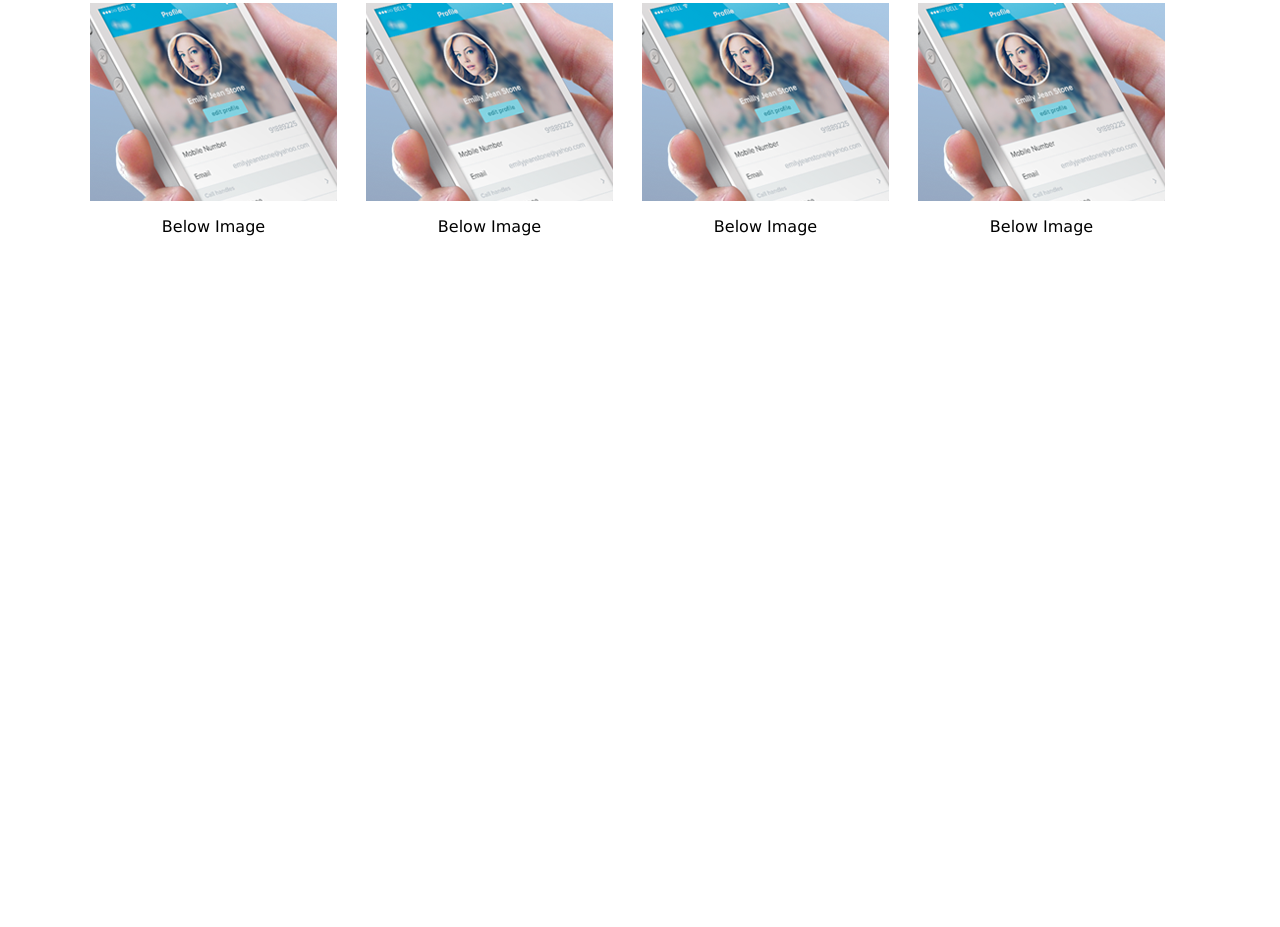
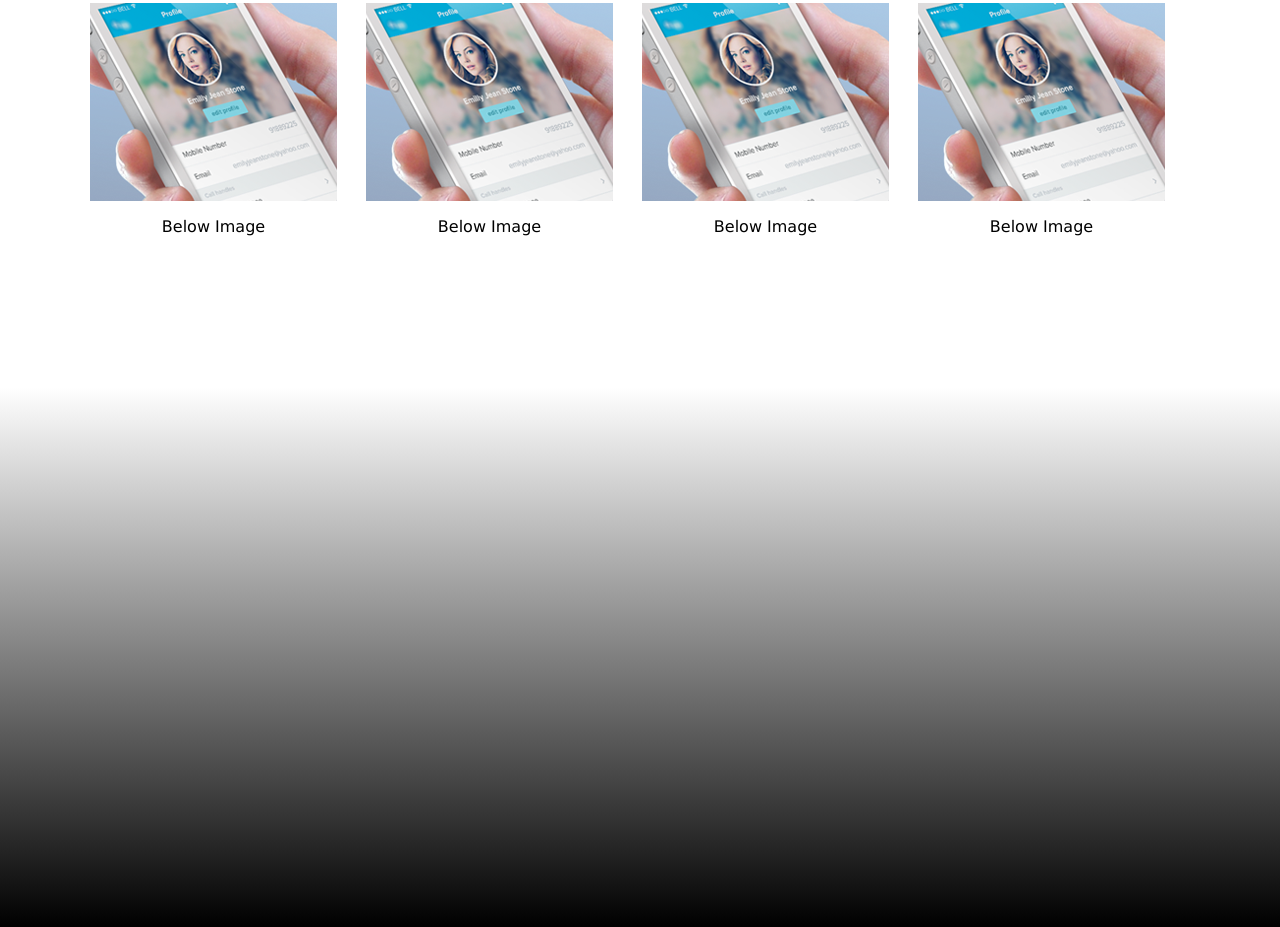
Before and after one commit to SteffonScott/SteffonScott.github.io, a plain HTML site: page index.html in a window 1280 px wide. Shown: the part 1902-2829 px from the top of the page. Before the commit the page ends 2229 px from the top, so only its background shows below. Drawn offline with Linux system fonts and the light colour scheme.

```diff
--- a/index.html
+++ b/index.html
@@ -47,6 +47,7 @@
   </a></div>
   <!--END INTRODUCTION SECTION-->
   <!--LATEST WORK SECTION-->
+    <a name="projects-section" />
   <div class="latestwork-section">
     <div class="latestwork-container">
       <h1 class="latest-work">My Latest Work</h1>
@@ -57,7 +58,6 @@
   </div>
   <!--END LATEST WORK SECTION-->
   <!--OTHER PROJECTS SECTION-->
-  <a name="projects-section" />
   <div class="projects-container">
   <h1 class="other-works">Other Works</h1>
   <div class="other-works-image">
@@ -85,5 +85,8 @@
     </a>
   </div>
   </div>
-  <!--END OTHER PROJECTS SECTION--></body>
+  <!--END OTHER PROJECTS SECTION-->
+  <div class="contact-section">
+  </div>
+  </body>
 </html>
--- a/styles.css
+++ b/styles.css
@@ -2,6 +2,7 @@ h1 { font-family: 'Lucida Grande', Helvetica, Arial, Sans-Serif; }
 h2 { font-family: 'Lucida Grande', Helvetica, Arial, Sans-Serif; }
 p { font-family: 'Lucida Grande', Helvetica, Arial, Sans-Serif; color:black; }
 a { font-family: 'Lucida Grande', Helvetica, Arial, Sans-Serif; }
+
 .top-toolbar
 {
   position: fixed;
@@ -16,29 +17,24 @@ a { font-family: 'Lucida Grande', Helvetica, Arial, Sans-Serif; }
 #nav-backtotop
 {
 background-image: url('images/backtotop.png');
-padding-left: 30px;
 padding-bottom: 20px;
 }
 #nav-aboutme
 {
 background-image: url('images/aboutme.png');
-padding-left: 30px;
 }
 #nav-projects
 {
 background-image: url('images/projects.png');
-padding-left: 30px;
 padding-bottom: 20px;
 }
 #nav-contactme
 {
 background-image: url('images/contactme.png');
-padding-left: 30px;
 padding-bottom: 20px;
 }
 #nav-downloadresume
 {
-padding-left: 30px;
 margin-left: 15px;
 background-image: url('images/download.png');
 }
@@ -49,7 +45,7 @@ margin-right:50px;
 font-family:"Myriad Pro", arial, helvetica, sans-serif;
 position: relative;
 line-height: 50px;
-padding-left: 25px;
+padding-left: 30px;
 padding-top: 3px;
 }
 .toolbar-link:hover {
@@ -263,6 +259,17 @@ padding-top: 15px;
 padding-bottom: 75px;
 text-align:center;
 }
+
+.contact-section {
+position: relative;
+width: 100%;
+z-index: -1;
+background-size:100% 100%;
+background-repeat:no-repeat;
+background: linear-gradient(0deg, black, white 90%) no-repeat;
+height: 75%;
+text-align:center;
+}
 a:link {
     text-decoration: none;
 	color:ffffff;
```
Also changed, not shown: 1 other file.
